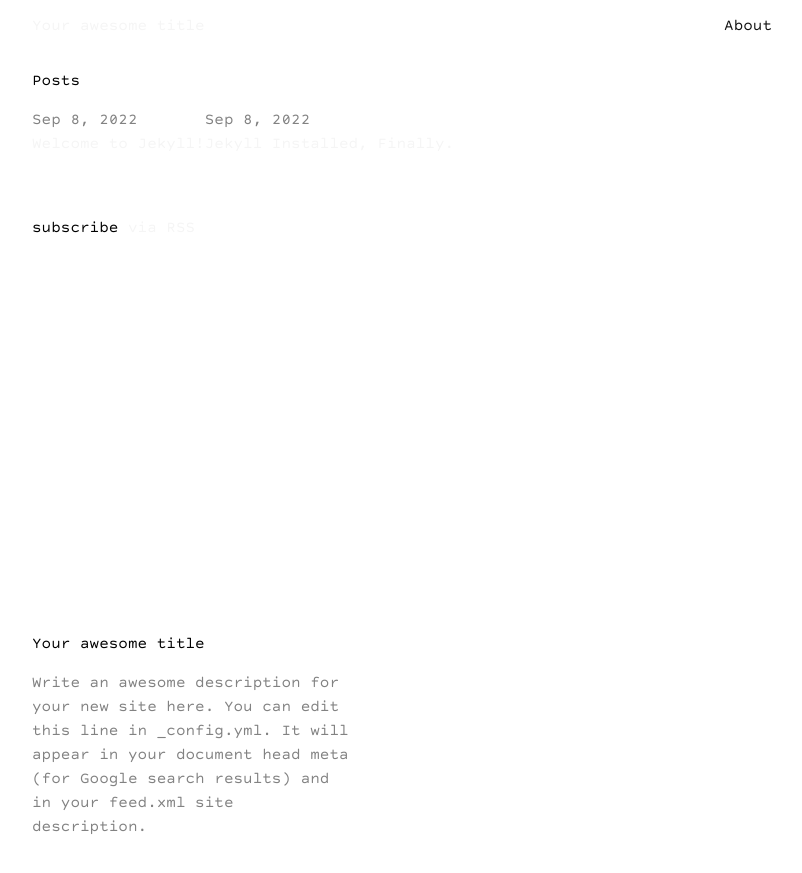
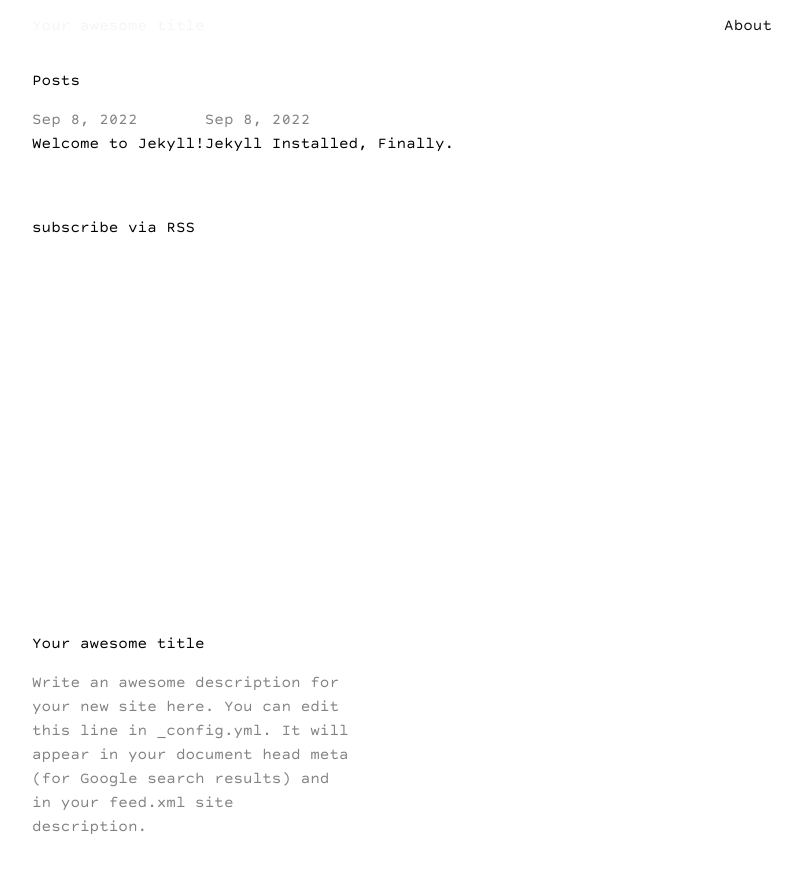
Before and after one commit to jnskm/jnskm.github.io, a Jekyll site: the page assets/index.html, which Jekyll copies as it is, in a window 1280 px wide. Shown: the top 873 px of the page, without its empty margins (238-1040 px from the left). Built offline with Jekyll 4.4.1, drawn with Linux system fonts in a browser that asks for light colours; some web fonts are replaced.

Commit message:
Update main.css

```diff
--- a/assets/main.css
+++ b/assets/main.css
@@ -39,20 +39,20 @@ h1, h2, h3, h4, h5, h6 { font-weight: 400; }
 
 /** Links */
 a {
-    color: #f5f5f5;
+    color: #000000;
     text-decoration: none;
 }
 
 a:visited {
-    color: #f5f5f5;
+    color: #000000;
     text-decoration: none;
 }
 
 a:hover {
-    color: #f5f5f5;
+    color: #000000;
     text-decoration-line: underline;
     text-decoration-thickness: 2px;
-    text-decoration-color: #828282;
+    text-decoration-color: #ff0000;
     text-decoration-style: solid;
 }
 
```
